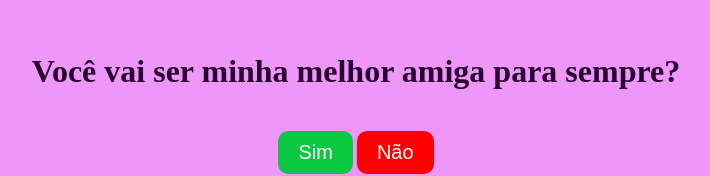
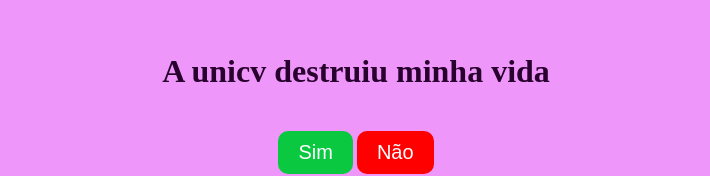
Before and after one commit to Kethellin/game_best_friends, a plain HTML site: page index.html in a window 1280 px wide. Shown: the part 137-313 px from the top of the page, without its empty margins (284-994 px from the left). Drawn offline with Linux system fonts and the light colour scheme.

Commit message:
teste unicv sala

```diff
--- a/index.html
+++ b/index.html
@@ -8,7 +8,7 @@
 </head>
 <body>
     <div class="container">
-        <h1>Você vai ser minha melhor amiga para sempre?</h1>
+        <h1>A unicv destruiu minha vida</h1>
         <div class="button">
             <button class="yes-button" onclick="handleYesClick()">Sim</button>
             <button class="no-button" onclick="handleNoClick()">Não</button>
```
